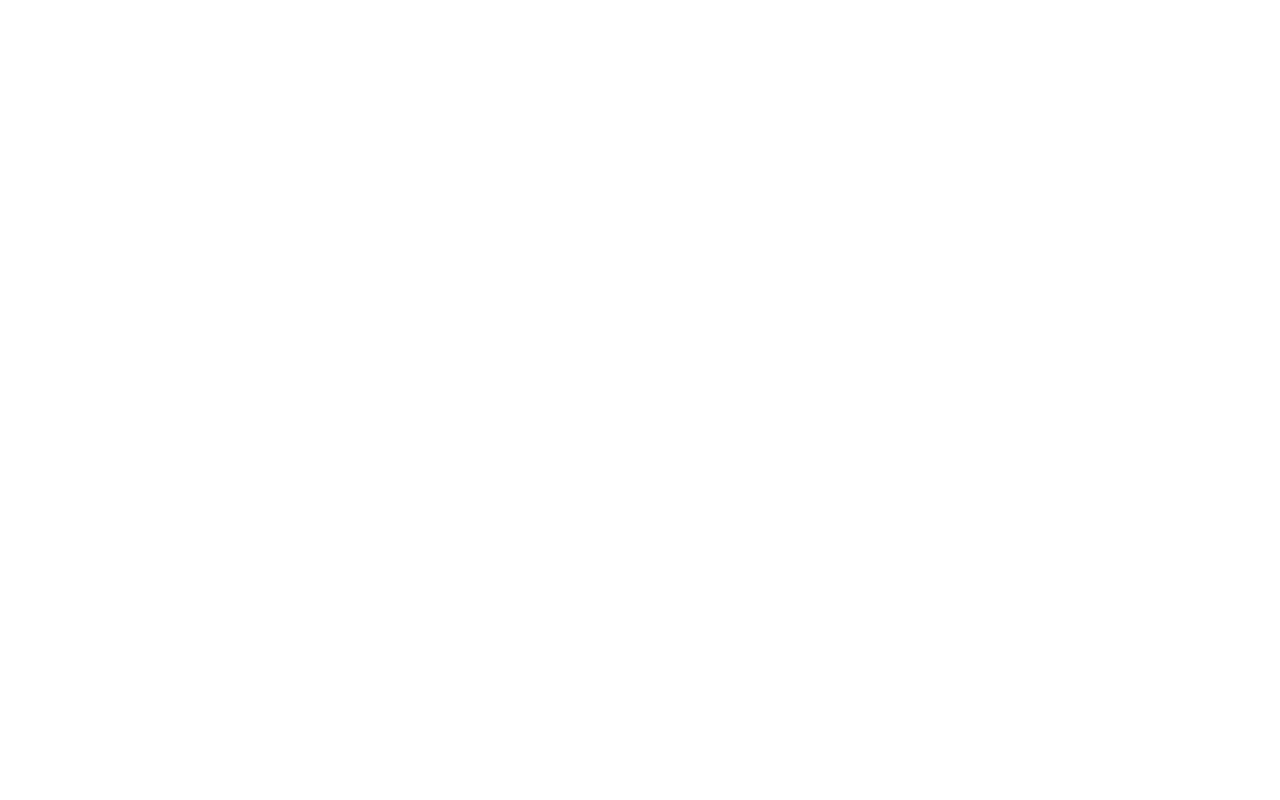
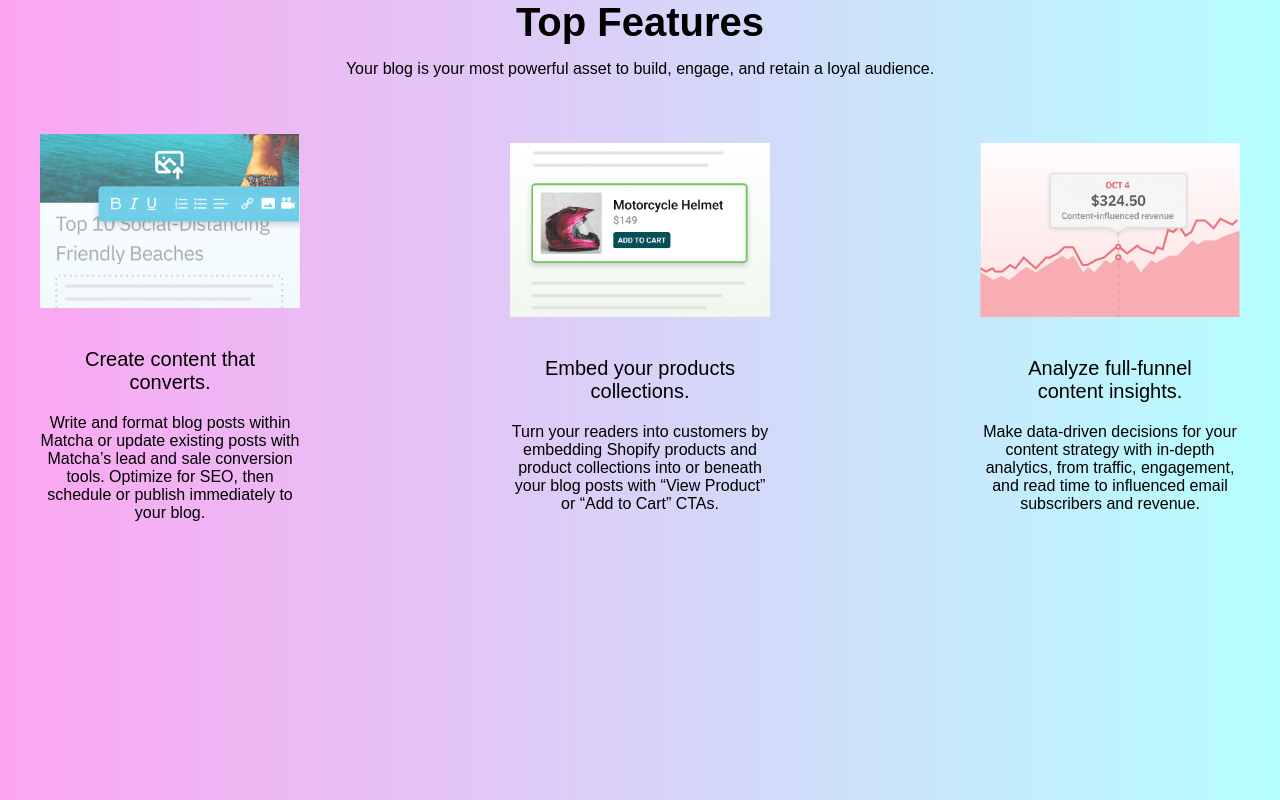
Before and after one commit to DevGragy/ModuloUnoC4, a plain HTML site: page index.html in a window 1280 px wide. Drawn offline with Linux system fonts and the light colour scheme.

Commit message:
Top-Features

```diff
--- a/css/styles.css
+++ b/css/styles.css
@@ -5,7 +5,122 @@
     padding: 0;
     box-sizing: border-box;
 }
+
 body {
     background-image: linear-gradient(to right, #fca5f1, #b5ffff);
-    font-family: Verdana, Geneva, Tahoma, sans-serif;
+    font-family: "IBM Plex Sans", Arial, sans-serif;
 }
+
+a {
+    text-decoration: none;
+    color: black;
+}
+
+img {
+    width: 100%;
+}
+
+.container-anuncio {
+    display: block;
+    width: 100%;
+    height: 500px;
+    align-items: center;
+    justify-content: center;
+    margin: 0 auto;
+}
+
+.container-title {
+    margin-bottom: 80px;
+    text-align: center;
+}
+
+.container-title h2 {
+    font-size: 40px;
+    font-weight: 700;
+    margin-bottom: 15px;
+}
+
+.container-cards {
+    display: flex;
+    flex-direction: row;
+    justify-content: space-between;
+    align-items: center;
+    margin: 20px 20px;
+}
+
+.item {
+    display: flex;
+    flex-direction: column;
+    justify-content: center;
+    align-items: center;
+    padding: 40px 20px;
+    width: 300px;
+    height: 320px;
+    text-align: center;
+}
+
+.item img {
+    margin: 20px 20px;
+}
+
+.item a {
+    margin: 20px 20px;
+    font-size: 20px;
+}
+
+.features {
+    display: grid;
+    grid-template-columns: 1fr 1fr;
+}
+
+.feat-cards {
+    background-color: beige;
+    margin: 20px 20px;
+    width: 90%;
+    height: 200px;
+    text-align: center;
+}
+
+.feat-cards img {
+    width: 20px;
+}
+
+.item1 {
+    grid-area: header;
+}
+
+.item2 {
+    grid-area: menu;
+}
+
+.item3 {
+    grid-area: main;
+}
+
+.item4 {
+    grid-area: right;
+}
+
+.item5 {
+    grid-area: footer;
+}
+
+.grid-container {
+    display: grid;
+    grid-template-areas:
+        "header header header header"
+        "main main right menu"
+        "footer footer footer footer";
+    gap: 10px;
+    background-color: rgb(96, 175, 185);
+    padding: 10px;
+}
+
+.grid-container > div {
+    background-color: rgba(77, 155, 167, 0.8);
+    text-align: center;
+    color: azure;
+    padding: 20px 0;
+    font-size: 30px;
+    height: 400px;
+}
--- a/index.html
+++ b/index.html
@@ -3,7 +3,91 @@
     <head>
         <meta charset="UTF-8" />
         <meta name="viewport" content="width=device-width, initial-scale=1.0" />
+        <link rel="stylesheet" href="css/styles.css" />
         <title>Sesion-04</title>
     </head>
-    <body></body>
+    <body>
+        <!--Flex container === Padre    Flex item === Hijo-->
+
+        <div class="container-anuncio">
+            <div class="container-title">
+                <h2>Top Features</h2>
+                <p>
+                    Your blog is your most powerful asset to build, engage, and
+                    retain a loyal audience.
+                </p>
+            </div>
+
+            <div class="container-cards">
+                <div class="item">
+                    <img src="img/img1.png" alt="card1" />
+                    <a href="#">Create content that converts.</a>
+                    <p>
+                        Write and format blog posts within Matcha or update
+                        existing posts with Matcha’s lead and sale conversion
+                        tools. Optimize for SEO, then schedule or publish
+                        immediately to your blog.
+                    </p>
+                </div>
+                <div class="item">
+                    <img src="img/img2.png" alt="card2" />
+                    <a href="#">Embed your products collections.</a>
+                    <p>
+                        Turn your readers into customers by embedding Shopify
+                        products and product collections into or beneath your
+                        blog posts with “View Product” or “Add to Cart” CTAs.
+                    </p>
+                </div>
+                <div class="item">
+                    <img src="img/img3.png" alt="card3" />
+                    <a href="#">Analyze full-funnel content insights.</a>
+
+                    <p>
+                        Make data-driven decisions for your content strategy
+                        with in-depth analytics, from traffic, engagement, and
+                        read time to influenced email subscribers and revenue.
+                    </p>
+                </div>
+            </div>
+        </div>
+
+        <!-- <section class="features">
+            <article class="feat-cards">
+                <h3>Masters of Ecommerce</h3>
+                <a href="#">PODCAST SERIES</a>
+            </article>
+            <article class="feat-cards">
+                <h3>Morning Matcha</h3>
+                <p>
+                    Weekly round-up of the latest ecommerce trends 📈, data 📊,
+                    and expert marketing advice 💡
+                </p>
+                <a href="#">Get the Morning Matcha →</a>
+            </article>
+            <article class="feat-cards">
+                <img src="img/matchablog.svg" alt="matcha-blog" />
+                <p>
+                    Learn how to build and scale your ecommerce store, attract
+                    your target audience, and convert readers to subscribers and
+                    buyers.
+                </p>
+                <a href="#">Read on →</a>
+            </article>
+            <article class="feat-cards">
+                <img src="img/logo.svg" alt="logo" />
+                <h3>Ecommerce Content Marketing Toolkit</h3>
+                <a href="#">Get Toolkit →</a>
+            </article>
+        </section> -->
+
+        <!-- <h1>Grid-Template-Area</h1>
+
+        <div class="grid-container">
+            <div class="item1">Header</div>
+            <div class="item2">Menu</div>
+            <div class="item3">Main</div>
+            <div class="item4">Right</div>
+            <div class="item5">Footer</div>
+        </div> -->
+    </body>
 </html>
```
Also changed, not shown: img/img1.png (added), img/img2.png (added), img/img3.png (added), img/logo.svg (added), img/m1.jpg (added), img/m2.jpg (added), img/m3.jpg (added), img/matchablog.svg (added).
